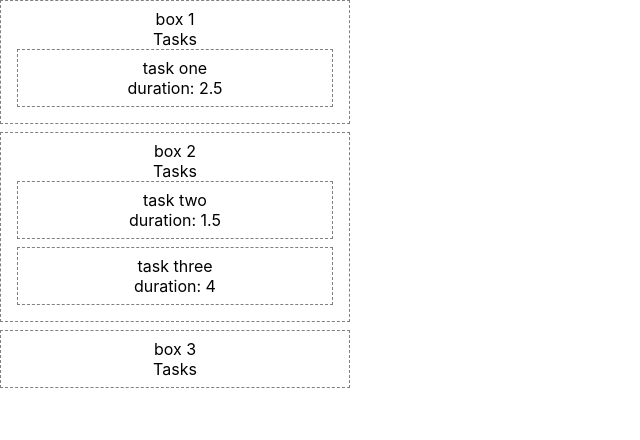
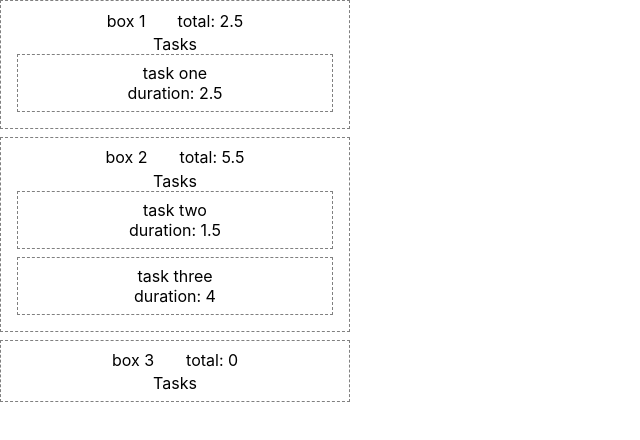
Before and after one commit to cannero/box_it, a React (Create React App) app in the folder box_app/: page / in a window 1280 px wide. Shown: the top 440 px of the page, without its empty margins (0-640 px from the left). Built offline with nearby package versions, Linux system fonts and the light colour scheme.

Commit message:
calculate and show total duration

```diff
--- a/box_app/public/index.html
+++ b/box_app/public/index.html
@@ -24,7 +24,7 @@
       work correctly both with client-side routing and a non-root public URL.
       Learn how to configure a non-root public URL by running `npm run build`.
     -->
-    <title>React App</title>
+    <title>Box App</title>
   </head>
   <body>
     <noscript>You need to enable JavaScript to run this app.</noscript>
--- a/box_app/src/BoardService.js
+++ b/box_app/src/BoardService.js
@@ -1,7 +1,7 @@
 import update from 'immutability-helper';
 
 export const BoardService = {
-  moveBox: function(board, prevIndex, newIndex){
+  moveBox: function(board, prevIndex, newIndex) {
     return update(board, {
       $splice: [
         [prevIndex, 1],
@@ -9,7 +9,7 @@ export const BoardService = {
       ],
     });
   },
-  moveTask: function(board, prevBoxIndex, prevTaskIndex, newBoxIndex, newTaskIndex){
+  moveTask: function(board, prevBoxIndex, prevTaskIndex, newBoxIndex, newTaskIndex) {
     if (prevBoxIndex === newBoxIndex){
       return update(board, {
         [newBoxIndex]: {tasks: {$splice: [
@@ -29,8 +29,12 @@ export const BoardService = {
       });
     }
   },
-  getBoard: function(){
-      return this.initialBoard;
+  getBoard: function() {
+    return this.initialBoard;
+  },
+  getTotalDuration: function(tasks) {
+    return tasks.reduce((acc, task) => acc + task.duration, 0);
+
   },
   initialBoard: [
       {
--- /dev/null
+++ b/box_app/src/Box.css
@@ -0,0 +1,8 @@
+.Box-header {
+  display: flex;
+  justify-content: center;
+}
+.Box-header .Header-column {
+  padding: '5rem 5rem';
+  margin: 0.1rem 1rem 0.2rem 1rem;
+}
--- a/box_app/src/Box.js
+++ b/box_app/src/Box.js
@@ -1,7 +1,9 @@
-import { useRef } from 'react';
+import { useRef, useMemo } from 'react';
 import { useDrag, useDrop } from 'react-dnd';
 import { ItemTypes } from './ItemTypes';
 import TaskList from './TaskList';
+import { BoardService } from './BoardService';
+import './Box.css';
 const style = {
   border: '1px dashed gray',
   padding: '0.5rem 1rem',
@@ -71,9 +73,14 @@ const Box = ({ id, text, indexBox, moveBox, tasks, moveTask }) => {
   const opacity = isDragging ? 0 : 1;
   drag(drop(boxRef));
 
+  const totalDuration = useMemo(() => BoardService.getTotalDuration(tasks), [tasks] );
+
   return (
     <div ref={boxRef} style={{...style, opacity }} data-handler-id={handlerId}>
-      {text}
+      <div className='Box-header'>
+        <div className='Header-column'>{text}</div>
+        <div className='Header-column'>total: {totalDuration}</div>
+      </div>
       <TaskList
         indexBox={indexBox}
         tasks={tasks}
```
Also changed, not shown: 1 other file (tests, documents, lock files or other folders).
